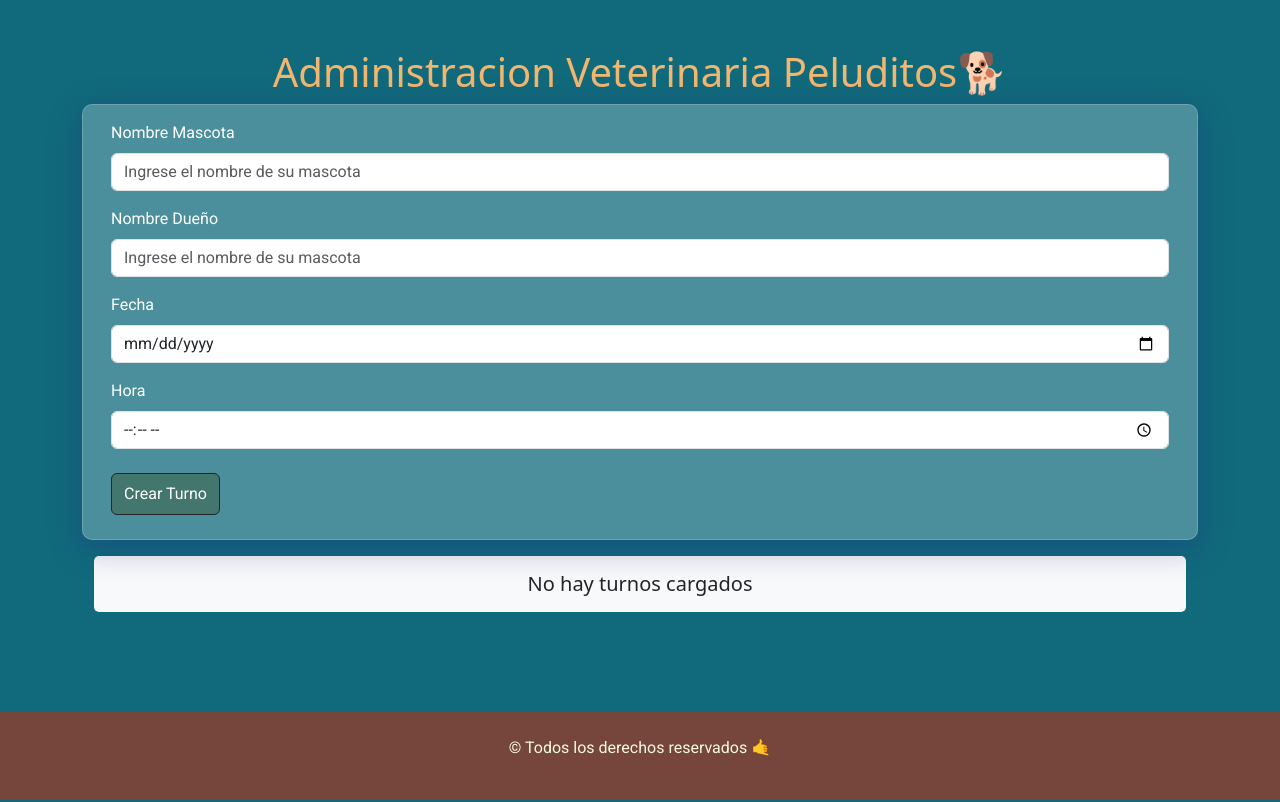
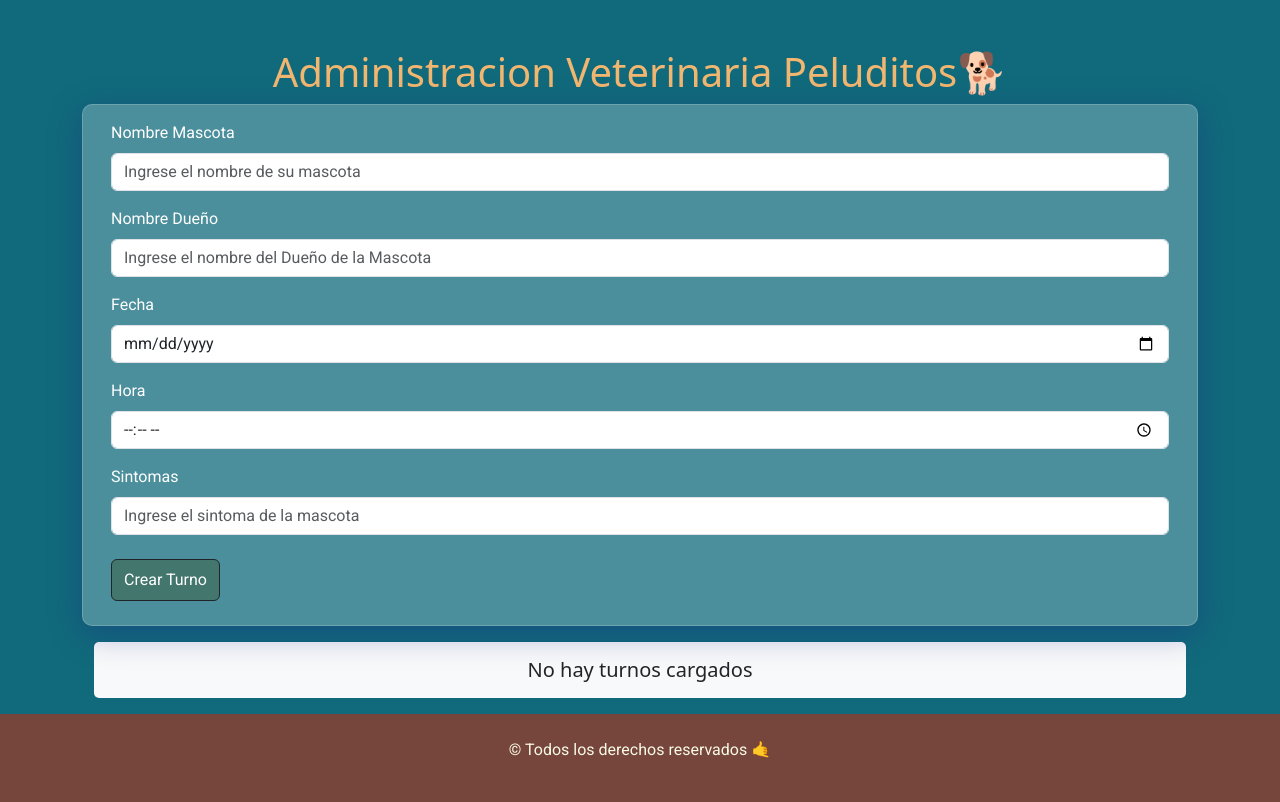
Before and after one commit to CosmeNicolas/TurnosVeterinaria, a React (Vite) app: page / in a window 1280 px wide. Built offline with nearby package versions, Linux system fonts and the light colour scheme; a web font is replaced by a local one.

Commit message:
agregue el estado de sintomas y agregue item de sintomas para visualizarlo en la card

```diff
--- a/src/components/Formulario.jsx
+++ b/src/components/Formulario.jsx
@@ -9,6 +9,7 @@ const Formulario = () => {
   const [nombreDueno, setNombreDueno] = useState('');
   const [fecha, setFecha] = useState('');
   const [hora, setHora] = useState('');
+  const [sintoma, setSintoma] = useState('')
   const [turno, setTurno] = useState('');
   const turnosGuardados = JSON.parse(localStorage.getItem('guardarTurno')) || [];
   const [turnos, setTurnos] = useState(turnosGuardados);
@@ -32,7 +33,8 @@ const Formulario = () => {
       nombreMascota,
       nombreDueno,
       fecha,
-      hora
+      hora,
+      sintoma
     }
 
     setTurnos([...turnos, nuevoTurno])
@@ -42,6 +44,7 @@ const Formulario = () => {
     setNombreDueno('');
     setFecha('');
     setHora('');
+    setSintoma('');
 
 
     Swal.fire({
@@ -82,7 +85,7 @@ const Formulario = () => {
             <Form.Label>Nombre Dueño</Form.Label>
             <Form.Control
               type="text"
-              placeholder="Ingrese el nombre de su mascota"
+              placeholder="Ingrese el nombre del Dueño de la Mascota"
               name='nombre'
               minLength={2}
               maxLength={50}
@@ -113,6 +116,19 @@ const Formulario = () => {
               required
             />
           </Form.Group>
+          {/* Sintomas */}
+          <Form.Group className="mb-3" controlId="formBasicEmail">
+            <Form.Label>Sintomas</Form.Label>
+            <Form.Control
+              type="text"
+              placeholder="Ingrese el sintoma de la mascota"
+              name='nombreMascota'
+              minLength={3}
+              maxLength={50}
+              value={sintoma}
+              onChange={(e) => setSintoma(e.target.value)}
+              required />
+          </Form.Group>
 
           <Button variant="dark" type="submit" className='btn-form py-2 my-2'>
             Crear Turno
--- a/src/components/Turno.jsx
+++ b/src/components/Turno.jsx
@@ -51,6 +51,7 @@ const Turno = ({ turnos, borrarTurno }) => {
               <ListGroup.Item>Nombre Dueño: {itemTurno.nombreDueno}</ListGroup.Item>
               <ListGroup.Item>Fecha: {itemTurno.fecha}</ListGroup.Item>
               <ListGroup.Item>Hora: {itemTurno.hora}</ListGroup.Item>
+                <ListGroup.Item>Sintomas: {itemTurno.sintoma}</ListGroup.Item>
               </ListGroup>
               <Button onClick={() => confirmarBorrarTurno(itemTurno)} variant="dark" className='btn-borrar py-2'>
                 Borrar Turno
```
Also changed, not shown: 1 other file (tests, documents, lock files or other folders).
